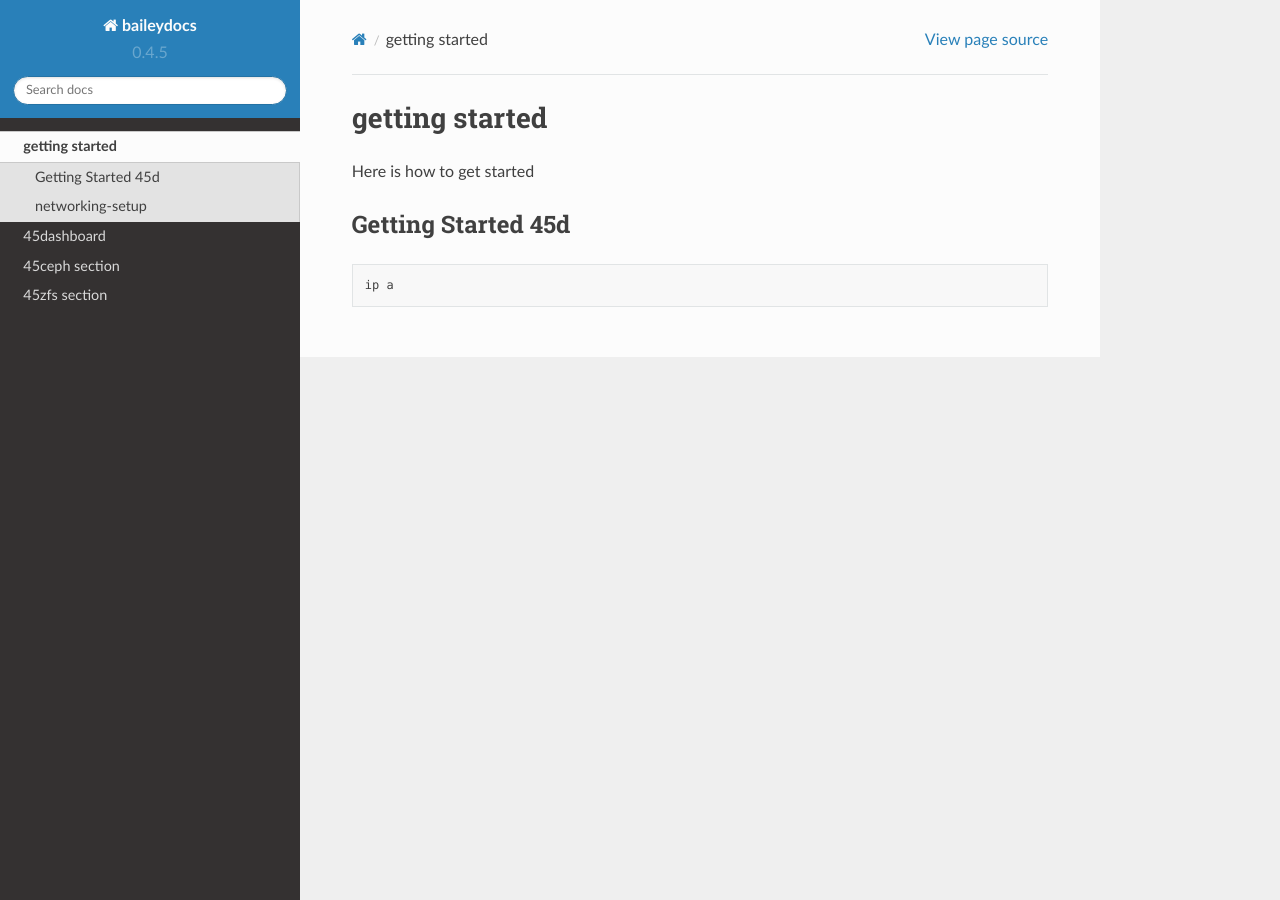
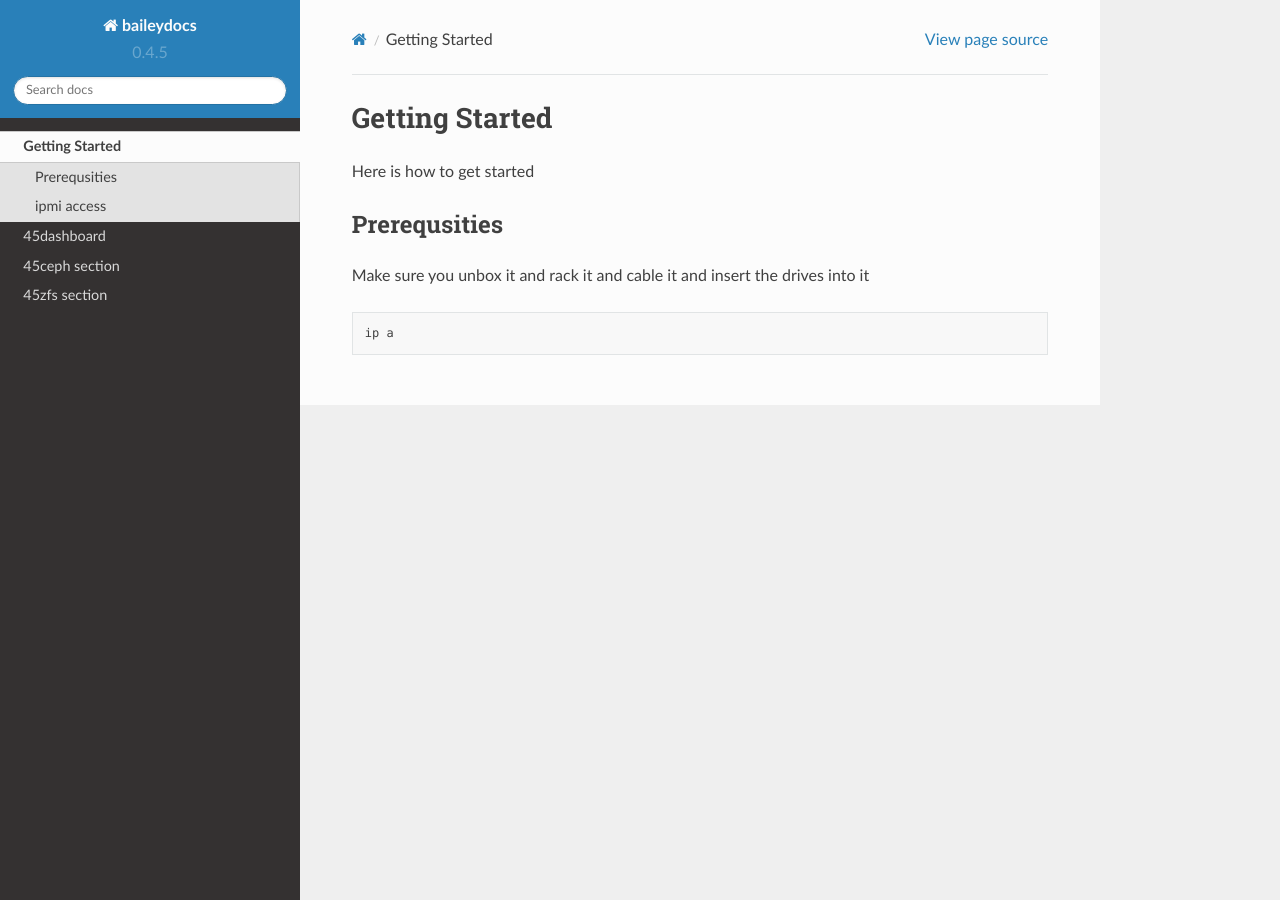
Before and after one commit to bailey-97/readthedocs-tutorial, a Sphinx documentation site: the page built from docs/getting-started/index.rst, in a window 1280 px wide. Built offline with Sphinx 7.4.7 and the Read the Docs theme 2.0.0, drawn with Linux system fonts in a browser that asks for light colours.

Commit message:
Update index.rst

```diff
--- a/docs/getting-started/index.rst
+++ b/docs/getting-started/index.rst
@@ -1,13 +1,15 @@
 .. _getting-started:
 
 ===============
-getting started
+Getting Started
 ===============
 
 Here is how to get started
 
-Getting Started 45d
-^^^^^^^^^^^^^^^^^^^
+Prerequsities
+^^^^^^^^^^^^^
+
+Make sure you unbox it and rack it and cable it and insert the drives into it
 
 .. code:: bash
 
@@ -17,8 +19,8 @@ Getting Started 45d
 
    <!---
 
-networking-setup
-^^^^^^^^^^^^^^^^
+ipmi access
+^^^^^^^^^^^
 
 .. raw:: html
 
@@ -28,7 +30,7 @@ networking-setup
    :maxdepth: 1
    :hidden:
 
-    Create a CephFS file system <networking>
+    Intial Access and Remote Management <ipmi-access>
 
 
 .. raw:: html
```
